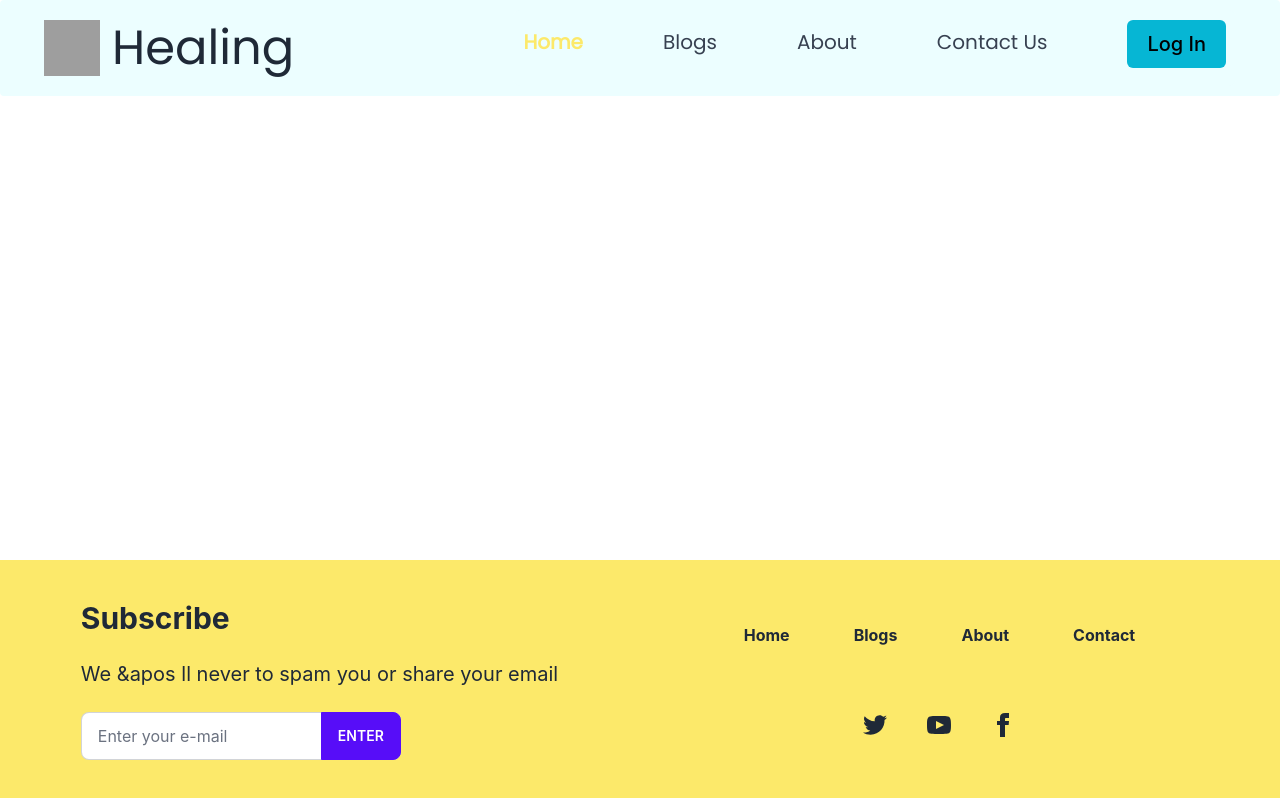
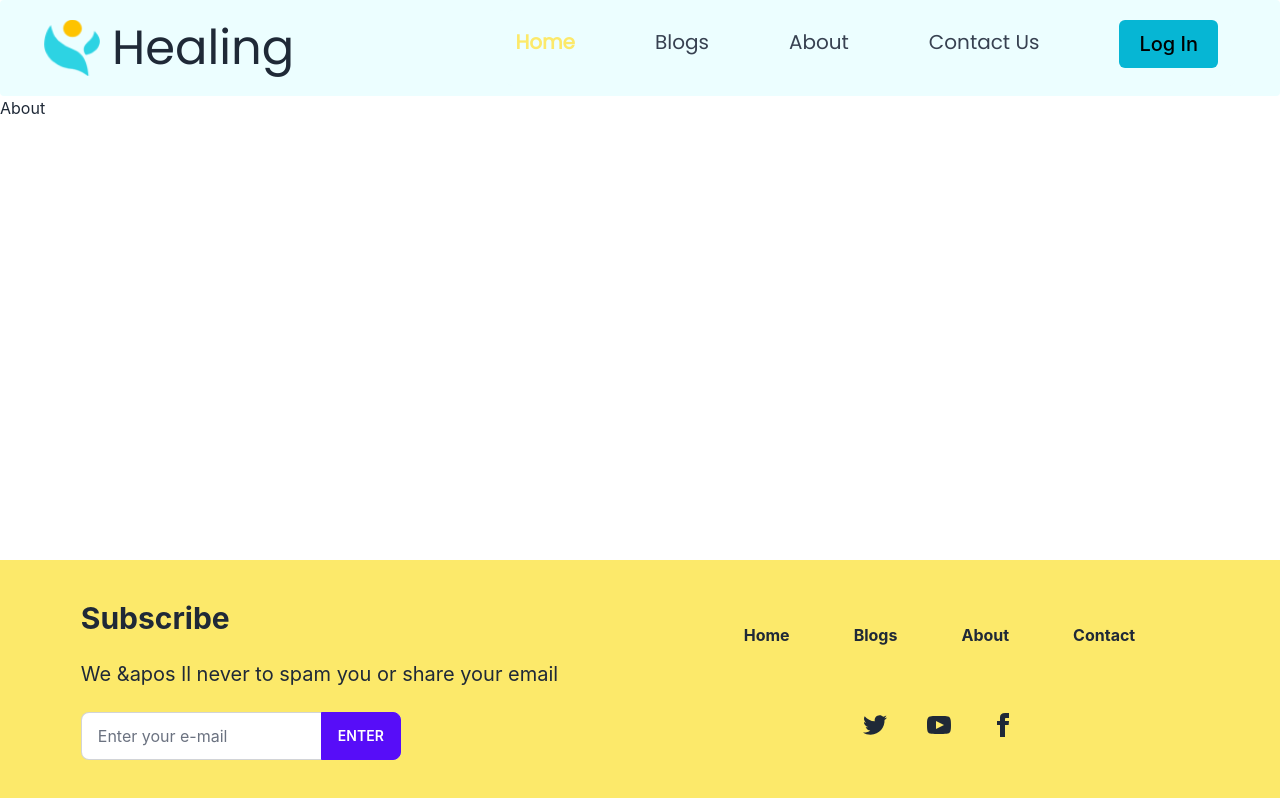
Before and after one commit to TherapyProject/iTherapy, a React (Create React App) app: page /about in a window 1280 px wide. Built offline with nearby package versions, Linux system fonts and the light colour scheme; grey boxes are pictures that could not be loaded.

Commit message:
Refactor- build BrowserRouter

```diff
--- a/src/App.jsx
+++ b/src/App.jsx
@@ -1,8 +1,12 @@
 import React from 'react';
 import { BrowserRouter, Route, Routes } from 'react-router-dom';
 import Home from './pages/Home/Home';
+import Blogs from './pages/Blogs/Blogs';
+import About from './pages/About/About';
+import Login from './pages/Login/Login';
+import Contact from './pages/Contact/Contact';
 import Footer from './components/Footer/Footer';
-import Navbar from "./components/NavBar/Navbar";
+import Navbar from './components/NavBar/Navbar';
 
 function App() {
   return (
@@ -12,8 +16,10 @@ function App() {
         <Routes>
           <Route path="/" element={<Home />} />
           <Route path="/home" element={<Home />} />
-          <Route path="/about" element={<Home />} />
-          <Route path="/contact" element={<Home />} />
+          <Route path="/blogs" element={<Blogs />} />
+          <Route path="/about" element={<About />} />
+          <Route path="/contact" element={<Contact />} />
+          <Route path="/login" element={<Login />} />
         </Routes>
       </BrowserRouter>
       <Footer />
--- a/src/components/NavBar/Navbar.js
+++ b/src/components/NavBar/Navbar.js
@@ -1,5 +1,5 @@
-import React from "react";
-import Logo from "../images/logo.png";
+import React from 'react';
+import Logo from '../../images/logo.png';
 
 function Navbar() {
     return (
@@ -7,26 +7,63 @@ function Navbar() {
             <nav className="bg-cyan-50 border-gray-200 px-2 sm:px-4 py-2.5 rounded dark:bg-gray-900">
                 <div className="container flex flex-wrap items-center justify-between mx-auto">
                     <a href="/home" className="flex items-center pl-7">
-                        <img src={Logo} className="md:h-14 md:w-14 h-6 mr-3 sm:h-9" alt="Logo" />
-                        <span className=" font-['Poppins'] font-normal leading-10 text-5xl whitespace-nowrap dark:text-white">Healing</span>
+                        <img
+                            src={Logo}
+                            className="md:h-14 md:w-14 h-6 mr-3 sm:h-9"
+                            alt="Logo"
+                        />
+                        <span className=" font-['Poppins'] font-normal leading-10 text-5xl whitespace-nowrap dark:text-white">
+                            Healing
+                        </span>
                     </a>
-                    <div className="hidden w-full md:block md:w-auto w-1/2 pr-7" id="navbar-default">
+                    <div
+                        className="hidden w-full md:block md:w-auto w-1/2 pr-7"
+                        id="navbar-default"
+                    >
                         <ul className="flex flex-col p-2.5 gap-12 mt-4 border border-gray-100 rounded-lg bg-gray-50 md:flex-row md:space-x-8 md:mt-0 md:text-sm md:font-medium md:border-0 md:bg-cyan-50 dark:bg-gray-800 md:dark:bg-gray-900 dark:border-gray-700">
                             <li>
-                                <a href="/home" className="font-['Poppins'] font-bold text-xl mt-2 block py-2 pl-3 pr-4 text-white bg-blue-700 rounded md:bg-transparent md:text-yellow-200 md:p-0 dark:text-white" aria-current="page">Home</a>
+                                <a
+                                    href="/home"
+                                    className="font-['Poppins'] font-bold text-xl mt-2 block py-2 pl-3 pr-4 text-white bg-blue-700 rounded md:bg-transparent md:text-yellow-200 md:p-0 dark:text-white"
+                                    aria-current="page"
+                                >
+                                    Home
+                                </a>
                             </li>
                             <li>
-                                <a href="/blogs" className=" font-['Poppins'] font-normal text-xl mt-2 block py-2 pl-3 pr-4 text-gray-700 rounded hover:bg-yellow-200  md:hover:bg-transparent md:border-0 md:hover:text-yellow-200  md:p-0 dark:text-gray-400 md:dark:hover:text-white dark:hover:bg-gray-700 dark:hover:text-white md:dark:hover:bg-transparent">Blogs</a>
+                                <a
+                                    href="/blogs"
+                                    className=" font-['Poppins'] font-normal text-xl mt-2 block py-2 pl-3 pr-4 text-gray-700 rounded hover:bg-yellow-200  md:hover:bg-transparent md:border-0 md:hover:text-yellow-200  md:p-0 dark:text-gray-400 md:dark:hover:text-white dark:hover:bg-gray-700 dark:hover:text-white md:dark:hover:bg-transparent"
+                                >
+                                    Blogs
+                                </a>
                             </li>
                             <li>
-                                <a href="/about" className="font-['Poppins'] font-normal mt-2 text-xl block py-2 pl-3 pr-4 text-gray-700 rounded hover:bg-yellow-200  md:hover:bg-transparent md:border-0 md:hover:text-yellow-200 md:p-0 dark:text-gray-400 md:dark:hover:text-white dark:hover:bg-gray-700 dark:hover:text-white md:dark:hover:bg-transparent">About</a>
+                                <a
+                                    href="/about"
+                                    className="font-['Poppins'] font-normal mt-2 text-xl block py-2 pl-3 pr-4 text-gray-700 rounded hover:bg-yellow-200  md:hover:bg-transparent md:border-0 md:hover:text-yellow-200 md:p-0 dark:text-gray-400 md:dark:hover:text-white dark:hover:bg-gray-700 dark:hover:text-white md:dark:hover:bg-transparent"
+                                >
+                                    About
+                                </a>
                             </li>
                             <li>
-                                <a href="/contactus" className="font-['Poppins'] font-normal text-xl mt-2 block py-2 pl-3 pr-4 text-gray-700 rounded hover:bg-yellow-200  md:hover:bg-transparent md:border-0 md:hover:text-yellow-200 md:p-0 dark:text-gray-400 md:dark:hover:text-white dark:hover:bg-gray-700 dark:hover:text-white md:dark:hover:bg-transparent">Contact Us</a>
+                                <a
+                                    href="/contact"
+                                    className="font-['Poppins'] font-normal text-xl mt-2 block py-2 pl-3 pr-4 text-gray-700 rounded hover:bg-yellow-200  md:hover:bg-transparent md:border-0 md:hover:text-yellow-200 md:p-0 dark:text-gray-400 md:dark:hover:text-white dark:hover:bg-gray-700 dark:hover:text-white md:dark:hover:bg-transparent"
+                                >
+                                    Contact Us
+                                </a>
                             </li>
-                            <button type="button" className=" font-['Poppins']font-normal text-xl  text-black bg-cyan-500 hover:bg-cyan-700 focus:ring-blue-300 font-medium rounded-md text-sm px-5 py-2.5 mr-2 mb-2 dark:bg-blue-600 dark:hover:bg-blue-700 focus:outline-none dark:focus:ring-blue-800">Log In</button>
+                            <a href="/login">
+
+                                <button
+                                    type="button"
+                                    className=" font-['Poppins']font-normal text-xl  text-black bg-cyan-500 hover:bg-cyan-700 focus:ring-blue-300 font-medium rounded-md text-sm px-5 py-2.5 mr-2 mb-2 dark:bg-blue-600 dark:hover:bg-blue-700 focus:outline-none dark:focus:ring-blue-800"
+                                >
+                                    Log In
+                                </button>
+                            </a>
                         </ul>
-
                     </div>
                 </div>
             </nav>
--- /dev/null
+++ b/src/pages/About/About.js
@@ -0,0 +1,11 @@
+import React from 'react';
+
+function About() {
+  return (
+    <div className="About">
+      <h1>About</h1>
+    </div>
+  );
+}
+
+export default About;
--- /dev/null
+++ b/src/pages/Blogs/Blogs.js
@@ -0,0 +1,11 @@
+import React from 'react';
+
+function Blogs() {
+  return (
+    <div className="Blogs">
+      <h1>Blogs</h1>
+    </div>
+  );
+}
+
+export default Blogs;
--- /dev/null
+++ b/src/pages/Contact/Contact.js
@@ -0,0 +1,11 @@
+import React from 'react';
+
+function Contact() {
+  return (
+    <div className="Contact">
+      <h1>Contact</h1>
+    </div>
+  );
+}
+
+export default Contact;
--- a/src/pages/Home/Home.js
+++ b/src/pages/Home/Home.js
@@ -1,12 +1,7 @@
 import React from 'react';
-import Footer from '../../components/Footer/Footer';
 
 function Home() {
-  return (
-    <div className="Home">
-      <Footer />
-    </div>
-  );
+  return <div className="Home" />;
 }
 
 export default Home;
--- /dev/null
+++ b/src/pages/Login/Login.js
@@ -0,0 +1,11 @@
+import React from 'react';
+
+function Login() {
+  return (
+    <div className="Blogs">
+      <h1>Login</h1>
+    </div>
+  );
+}
+
+export default Login;
```
Also changed, not shown: src/index.css (line endings or trailing spaces).
